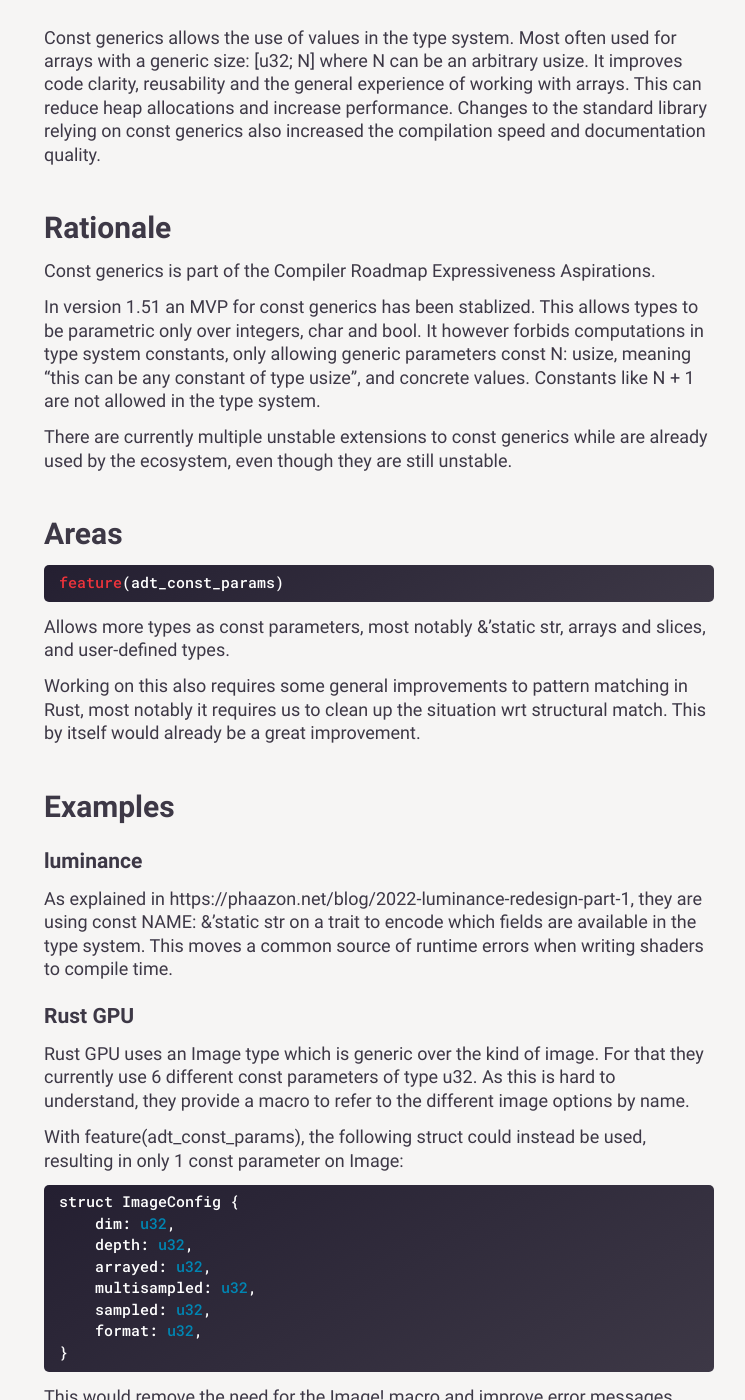
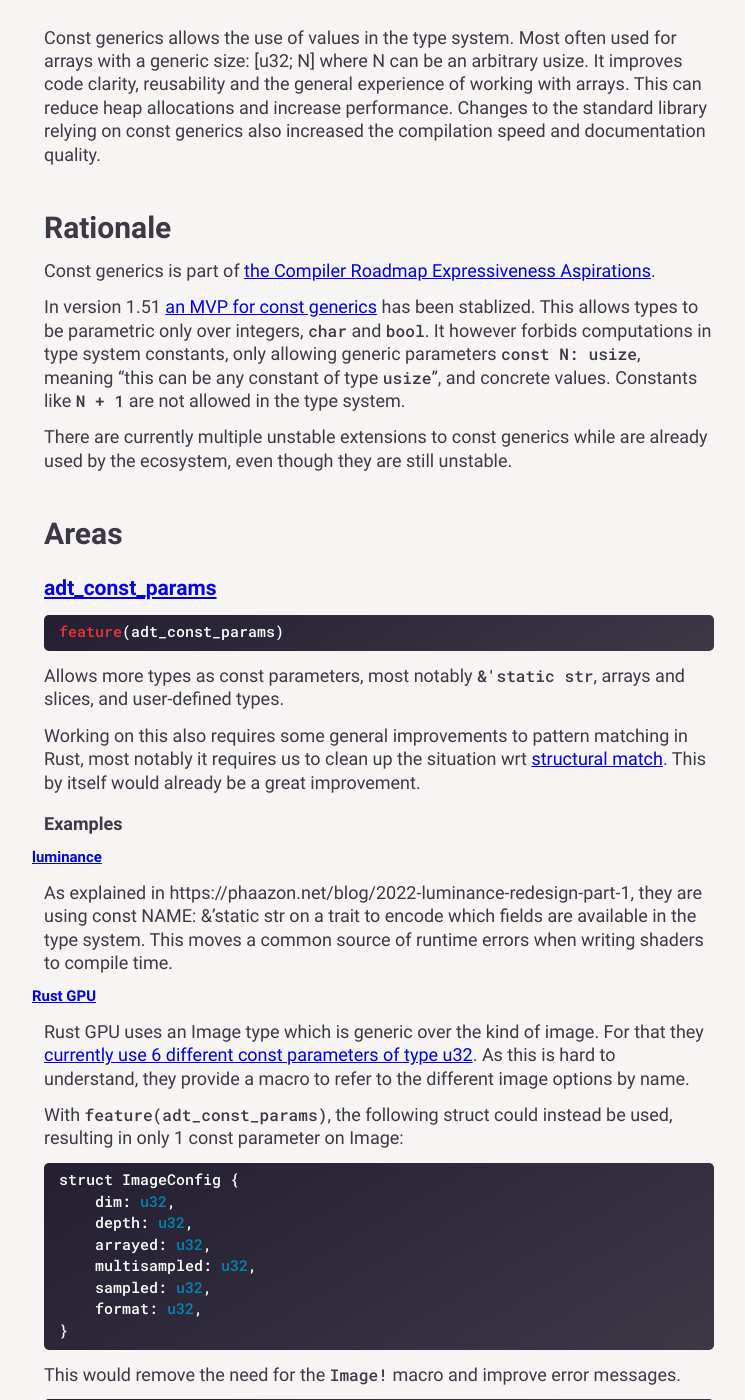
Before and after one commit to yijunyu/trusted-programming.github.io, a Jekyll site: the page built from articles/work-in-progress/Compiler/ConstGenerics.md, in a window 1280 px wide and 1400 px high, scrolled down 340 px. Shown: the whole window, without its empty margins (261-1006 px from the left). Built offline with Jekyll 4.4.1, drawn with Linux system fonts in a browser that asks for light colours; our own code applies the rules of GitHub Pages for plain Markdown files; some of the changed text lies outside the part shown.

Commit message:
Update ConstGenerics.md

````diff
--- a/articles/work-in-progress/Compiler/ConstGenerics.md
+++ b/articles/work-in-progress/Compiler/ConstGenerics.md
@@ -10,28 +10,30 @@ Huawei Technologies, Inc. & LCNR
 Const generics allows the use of values in the type system. Most often used for arrays with a generic size: [u32; N] where N can be an arbitrary usize. It improves code clarity, reusability and the general experience of working with arrays. This can reduce heap allocations and increase performance. Changes to the standard library relying on const generics also increased the compilation speed and documentation quality.
 
 ## Rationale
-Const generics is part of the Compiler Roadmap Expressiveness Aspirations.
+Const generics is part of [the Compiler Roadmap Expressiveness Aspirations](https://blog.rust-lang.org/inside-rust/2022/02/22/compiler-team-ambitions-2022.html#expressiveness-aspirations--).
 
-In version 1.51 an MVP for const generics has been stablized. This allows types to be parametric only over integers, char and bool. It however forbids computations in type system constants, only allowing generic parameters const N: usize, meaning "this can be any constant of type usize", and concrete values. Constants like N + 1 are not allowed in the type system.
+In version 1.51 [an MVP for const generics](https://github.com/rust-lang/rust/pull/79135) has been stablized. This allows types to be parametric only over integers, `char` and `bool`. It however forbids computations in type system constants, only allowing generic parameters `const N: usize`, meaning "this can be any constant of type `usize`", and concrete values. Constants like `N + 1` are not allowed in the type system.
 
 There are currently multiple unstable extensions to const generics while are already used by the ecosystem, even though they are still unstable.
 
 ## Areas
+
+### [adt_const_params](https://github.com/rust-lang/rust/issues/95174)
 ```rust
 feature(adt_const_params)
 ```
-Allows more types as const parameters, most notably &'static str, arrays and slices, and user-defined types.
+Allows more types as const parameters, most notably `&'static str`, arrays and slices, and user-defined types.
 
-Working on this also requires some general improvements to pattern matching in Rust, most notably it requires us to clean up the situation wrt structural match. This by itself would already be a great improvement.
+Working on this also requires some general improvements to pattern matching in Rust, most notably it requires us to clean up the situation wrt [structural match](https://github.com/rust-lang/rust/issues/74446). This by itself would already be a great improvement.
 
-## Examples
-### luminance
+#### Examples
+##### [luminance](https://crates.io/crates/luminance)
 As explained in https://phaazon.net/blog/2022-luminance-redesign-part-1, they are using const NAME: &'static str on a trait to encode which fields are available in the type system. This moves a common source of runtime errors when writing shaders to compile time.
 
-### Rust GPU
-Rust GPU uses an Image type which is generic over the kind of image. For that they currently use 6 different const parameters of type u32. As this is hard to understand, they provide a macro to refer to the different image options by name.
+##### [Rust GPU](https://github.com/EmbarkStudios/rust-gpu)
+Rust GPU uses an Image type which is generic over the kind of image. For that they [currently use 6 different const parameters of type u32](https://github.com/EmbarkStudios/rust-gpu/blob/a9a233eb80f6d5d512130f8c12469a1a74f58c65/crates/spirv-std/src/image.rs#L89-L108). As this is hard to understand, they provide a macro to refer to the different image options by name.
 
-With feature(adt_const_params), the following struct could instead be used, resulting in only 1 const parameter on Image:
+With `feature(adt_const_params)`, the following struct could instead be used, resulting in only 1 const parameter on Image:
 ```rust
 struct ImageConfig {
     dim: u32,
@@ -42,11 +44,12 @@ struct ImageConfig {
     format: u32,
 }
 ```
-This would remove the need for the Image! macro and improve error messages.
+This would remove the need for the `Image!` macro and improve error messages.
+
 ```rust
 [T; N]: Default
 ```
-The Default trait is manually implemented for arrays up to size 32. This both prevents some useful code from compiling, has a small negative impact on compilation speed, and makes the documentation for the Default trait harder to read.
+The Default trait is [manually implemented for arrays up to size 32](https://github.com/rust-lang/rust/blob/ccb5595df2ed412eda6444edc7eaf06f709fa79d/library/core/src/array/mod.rs#L382-L405). This both prevents some useful code from compiling, has a small negative impact on compilation speed, and makes the documentation for the Default trait harder to read.
 
 ```rust
 // This doesn't compile right now.
@@ -54,14 +57,18 @@ fn with_default<T: Default, const N: usize>() -> [T; N] {
     Default::default()
 }
 ```
-The reason that we still have manual implementations is that [T; 0] implements Default even if T does not implement Default.
+The reason that we still have manual implementations is that `[T; 0]` implements Default even if `T` does not implement `Default`.
 
 Fixing in the near future is possible using some hacks but feels useful enough to try.
+
+### [generic_arg_infer](https://github.com/rust-lang/rust/issues/85077)
+
 ```rust
 feature(generic_arg_infer)
 ```
-Allows for _ as const arguments. While [_; 3] is an array of length 3 whose type should be inferred, [u8; _] should be an array whose length should be inferred. This feature enables that.
+Allows for `_` as const arguments. While `[_; 3]` is an array of length 3 whose type should be inferred, `[u8; _]` should be an array whose length should be inferred. This feature enables that.
 
+### [generic_const_exprs](https://github.com/rust-lang/rust/issues/76560)
 ```rust
 feature(generic_const_exprs)
 ```
````
